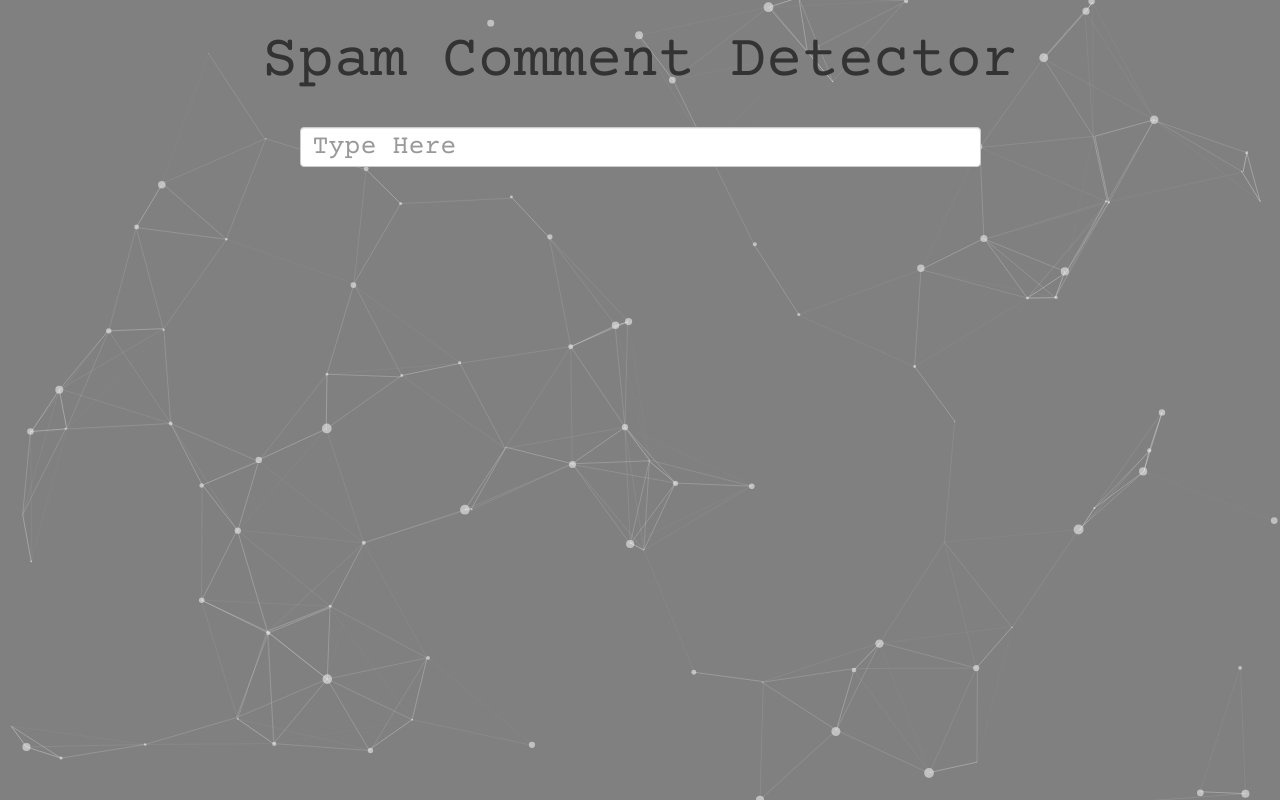
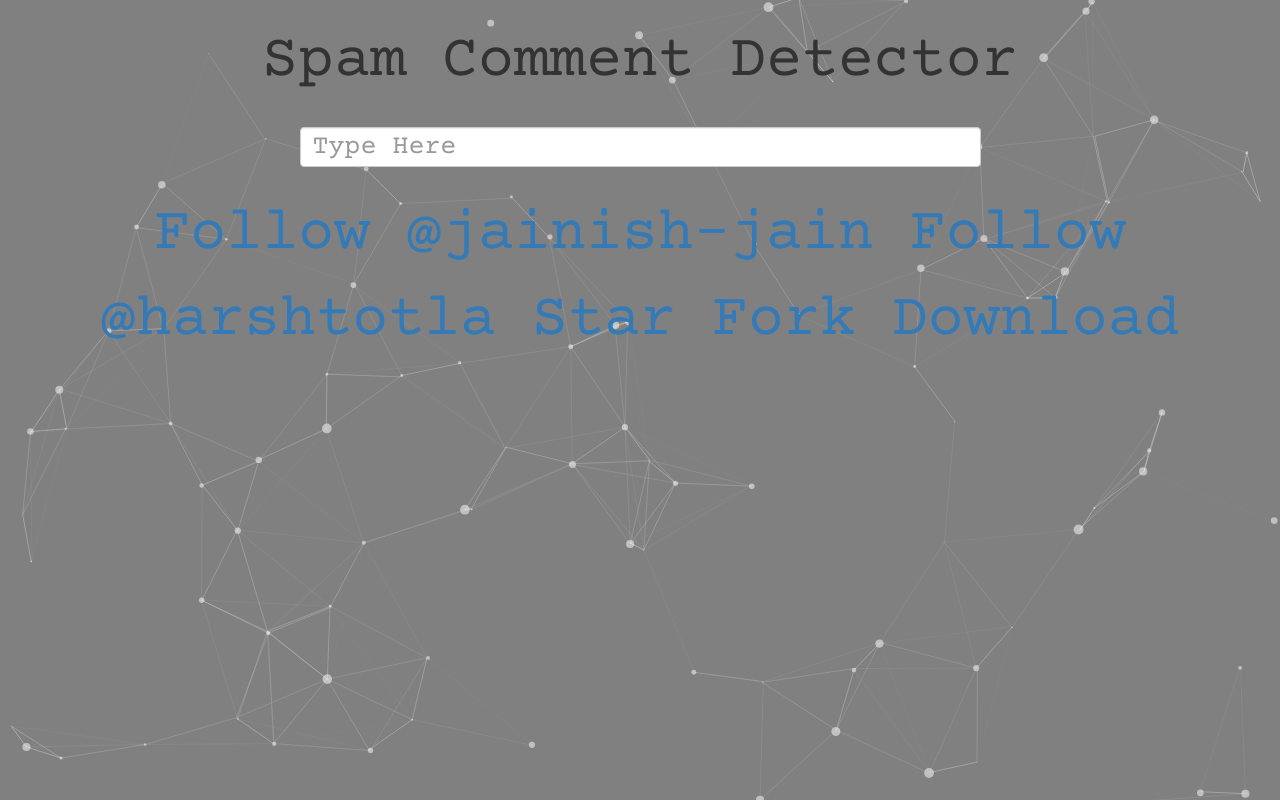
Before and after one commit to jainish-jain/Spam-comment-detector-with-flask, a Flask app: page / in a window 1280 px wide. Run offline with Flask 2, Linux system fonts and the light colour scheme; some libraries are stand-ins or nearby versions.

Commit message:
insert gittn

```diff
--- a/templates/form.html
+++ b/templates/form.html
@@ -7,7 +7,10 @@
 	<link rel="stylesheet" href="https://maxcdn.bootstrapcdn.com/bootstrap/3.3.6/css/bootstrap.min.css" integrity="sha384-1q8mTJOASx8j1Au+a5WDVnPi2lkFfwwEAa8hDDdjZlpLegxhjVME1fgjWPGmkzs7" crossorigin="anonymous">
 	<script src="https://maxcdn.bootstrapcdn.com/bootstrap/3.3.6/js/bootstrap.min.js" integrity="sha384-0mSbJDEHialfmuBBQP6A4Qrprq5OVfW37PRR3j5ELqxss1yVqOtnepnHVP9aJ7xS" crossorigin="anonymous"></script>
 	<script src="{{ url_for('static', filename='js/form.js') }}"></script>
+	<!-- Place this tag in your head or just before your close body tag. -->
+	<script async defer src="https://buttons.github.io/buttons.js"></script>
 	<meta name="viewport" content="width=device-width, initial-scale=1">
+
 	<style>
 	body{
 		margin: 0;
@@ -58,8 +61,18 @@
 					</form>
 					<div id="successAlert" class="alert alert-success" role="alert" style="display:none; width:50%;"></div>
 					<div id="errorAlert" class="alert alert-danger" role="alert" style="display:none; width: 50%;"></div>
+
 			</div>
+
+			<a class="github-button" href="https://github.com/jainish-jain" data-size="large" aria-label="Follow @jainish-jain on GitHub">Follow @jainish-jain</a>
+			<a class="github-button" href="https://github.com/harshtotla" data-size="large" aria-label="Follow @harshtotla on GitHub">Follow @harshtotla</a>
+			<a class="github-button" href="https://github.com/jainish-jain/Spam-comment-detector-with-flask" data-icon="octicon-star" data-size="large" aria-label="Star jainish-jain/Spam-comment-detector-with-flask on GitHub">Star</a>
+			<a class="github-button" href="https://github.com/jainish-jain/Spam-comment-detector-with-flask/fork" data-icon="octicon-repo-forked" data-size="large" aria-label="Fork jainish-jain/Spam-comment-detector-with-flask on GitHub">Fork</a>
+			<a class="github-button" href="https://github.com/jainish-jain/Spam-comment-detector-with-flask/" data-icon="octicon-download" data-size="large" aria-label="Download jainish-jain/Spam-comment-detector-with-flask on GitHub">Download</a>
+
 		</div>
 	</center>
+
+
 </body>
 </html>
```
